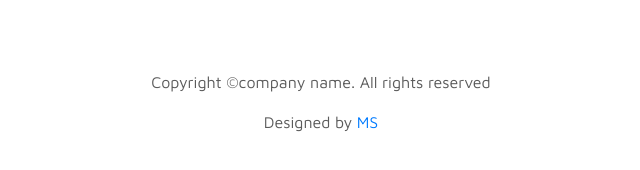
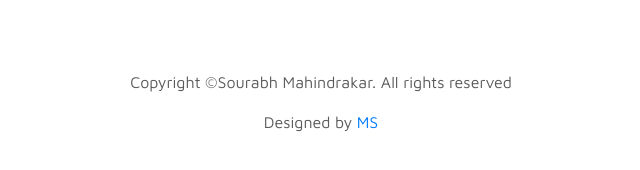
Before and after one commit to Sourabh-dev02/Portfolio_Sourabh, a plain HTML site: page index.html in a window 1280 px wide. Shown: the part 2681-2851 px from the top of the page, 319-959 px from the left. Drawn offline with Linux system fonts and the light colour scheme.

Commit message:
Update index.html

```diff
--- a/index.html
+++ b/index.html
@@ -257,7 +257,7 @@ https://www.tooplate.com/view/2115-marvel
                <div class="row">
 
                     <div class="col-lg-12 col-12">
-                        <p class="copyright-text text-center">Copyright &copy;company name. All rights reserved</p>
+                        <p class="copyright-text text-center">Copyright &copy;Sourabh Mahindrakar. All rights reserved</p>
                         <p class="copyright-text text-center">Designed by <a rel="nofollow" href="https://www.instagram.com/mahindrakarsourabh/">MS</a></p>
                     </div>
 
```
